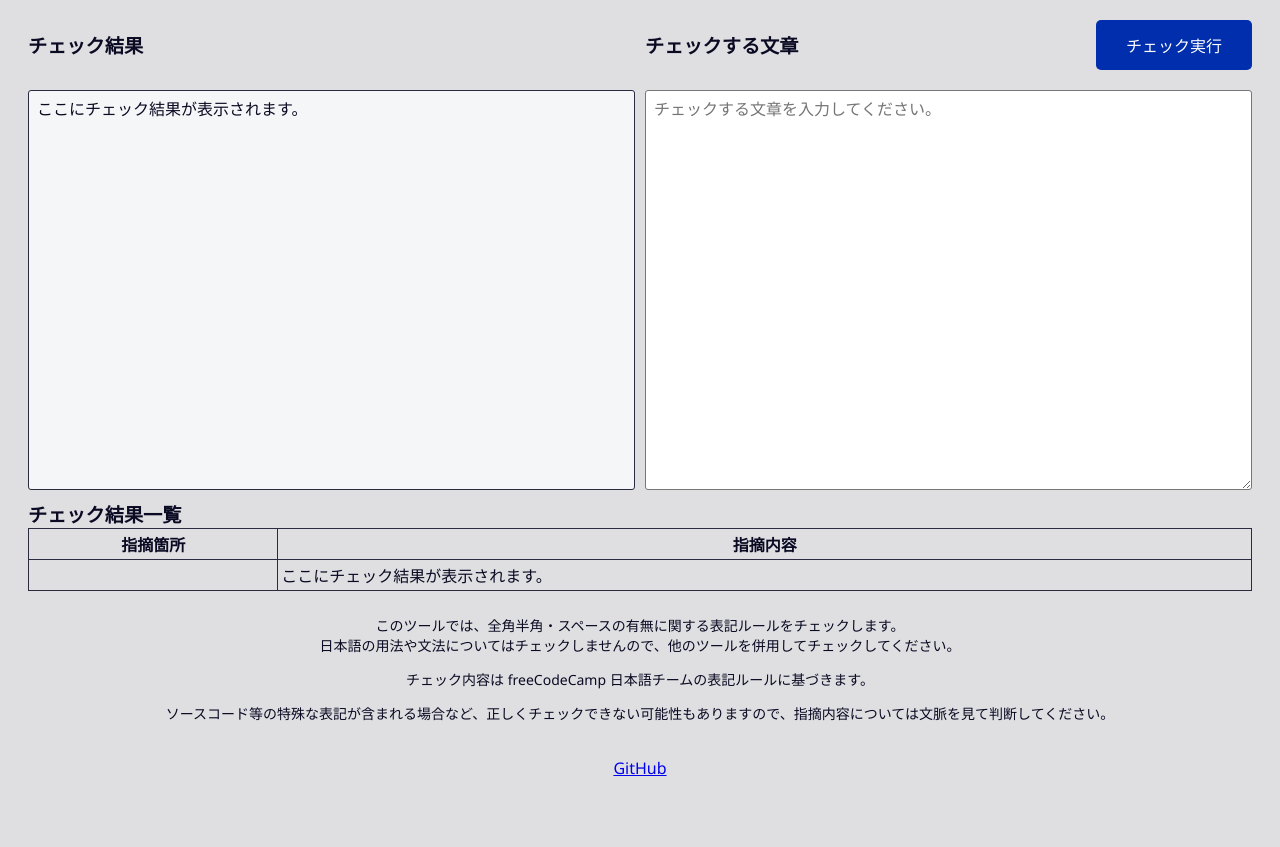
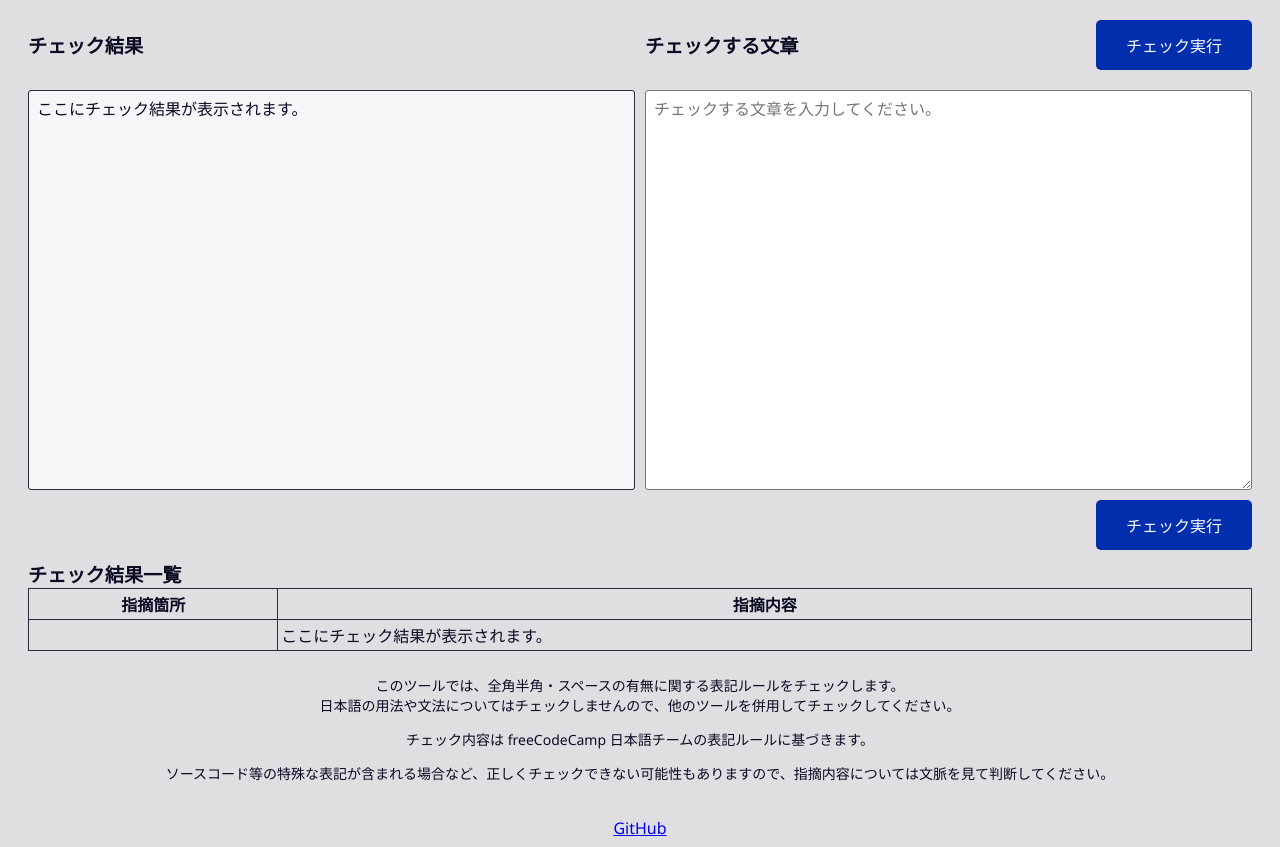
Before and after one commit to sidemt/ja-notation-check-tool, a plain HTML site: page index.html in a window 1280 px wide. Shown: the part 89-936 px from the top of the page. Before the commit the page ends 876 px from the top, so only its background shows below. Drawn offline with Linux system fonts and the light colour scheme.

Commit message:
add check button at the bottom

```diff
--- a/index.html
+++ b/index.html
@@ -24,6 +24,10 @@
       <button class="check-button" onclick="checkText()">チェック実行</button>
     </div>
     <textarea type="text" id="input-text" class="input editor-box" placeholder="チェックする文章を入力してください。"></textarea>
+
+    <div class="input editor-footer">
+      <button class="check-button" onclick="checkText()">チェック実行</button>
+    </div>
 
     <div class="result-area">
       <h2 class="section-heading">チェック結果一覧</h2>
--- a/styles.css
+++ b/styles.css
@@ -78,6 +78,16 @@ h1 {
   overflow-wrap: break-word;
 }
 
+.input.editor-footer {
+  /* grid positioning */
+  grid-row: 3;
+  grid-column: 2 / 2;
+
+  display: flex;
+  flex-direction: row;
+  justify-content: flex-end;
+}
+
 .editor-box {
   /* element size */
   min-height: 400px;
@@ -156,7 +166,7 @@ h1 {
 }
 
 .result-area {
-  grid-row: 3;
+  grid-row: 4;
   grid-column: 1 / 3;
 }
 
@@ -181,7 +191,7 @@ h1 {
 }
 
 .explanation-area {
-  grid-row: 4;
+  grid-row: 5;
   grid-column: 1 / 3;
   text-align: center;
   font-size: 14px;
```
